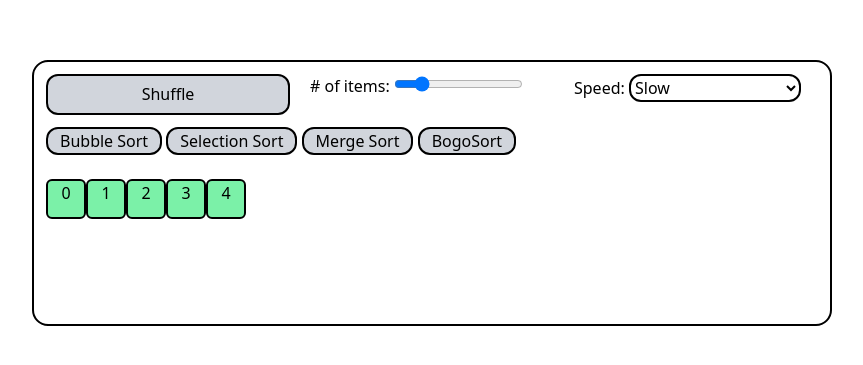
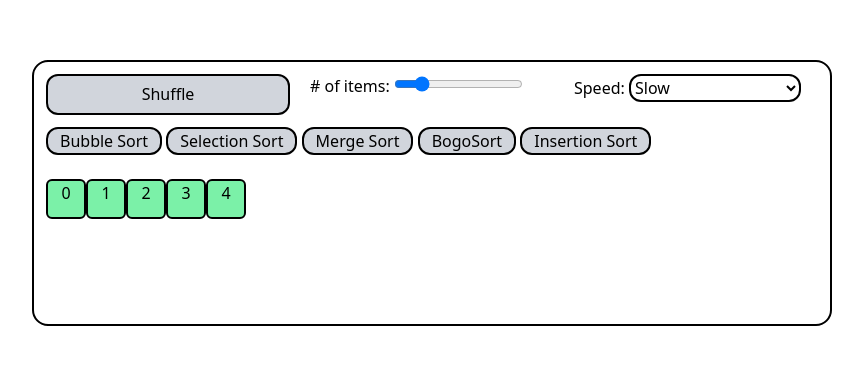
Before and after one commit to CaseyMasonek/sorting-algs, a SvelteKit app: page / in a window 1280 px wide. Shown: the part 207-572 px from the top of the page, without its empty margins (208-1071 px from the left). Built offline with nearby package versions, Linux system fonts and the light colour scheme.

Commit message:
Add insertion sort

```diff
--- a/src/routes/+page.svelte
+++ b/src/routes/+page.svelte
@@ -300,6 +300,57 @@
 			items.splice(idx, 0, removed[0]);
 		}
 	}
+
+	// 1 3 4 2
+
+	async function insertionSort() {
+
+		let shouldSwap = false
+
+		for (const item of items.slice(1)) {
+			console.log("looking at",item.value)
+
+			item.special = true
+
+			await sleep(delay)
+
+			const idx = items.indexOf(item)
+			let pastIdx = items.indexOf(item) - 1
+
+			while (pastIdx >= 0) {
+				console.log(idx,pastIdx)
+
+				const pastItem = items[pastIdx]
+
+				pastItem.selected = true
+
+				console.log("comparing",item.value,pastItem.value)
+
+				await sleep(delay)
+
+				pastItem.selected = false
+
+				if (pastItem.value < item.value) {
+					console.log(`${pastItem.value} (past item) < ${item.value}! this means that it is now time to swap (or not swap at all)!`)
+					break
+				}
+
+				if (!shouldSwap) shouldSwap = true
+
+				console.log("larger, comparing next item")
+				pastIdx--
+			}
+
+			item.special = false
+
+			//console.log(`${pastItem.value} (past item) > ${item.value}! swapping position`)
+
+			if (shouldSwap) {
+				items.splice(idx,1)
+				items.splice(pastIdx + 1,0,item)
+			}
+		}
+	}
 </script>
 
 <div class="flex h-screen w-full flex-row items-center justify-center">
@@ -321,7 +372,8 @@
 				<label for="speed">Speed: </label>
 
 				<select class="rounded-xl border-2" bind:value={delay}>
-					<option value={1000}> Slow </option>
+					<option value={3000}>Very slow</option>
+					<option value={1000} selected> Slow </option>
 					<option value={300}> Medium </option>
 					<option value={100}> Fast </option>
 					<option value={25}> Very fast </option>
@@ -357,6 +409,13 @@
 				onclick={bogoSort}
 			>
 				BogoSort
+			</button>
+
+			<button
+				class="rounded-xl border-2 bg-gray-300 px-3 hover:bg-gray-200 active:bg-gray-100"
+				onclick={insertionSort}
+			>
+				Insertion Sort
 			</button>
 		</div>
 
```
